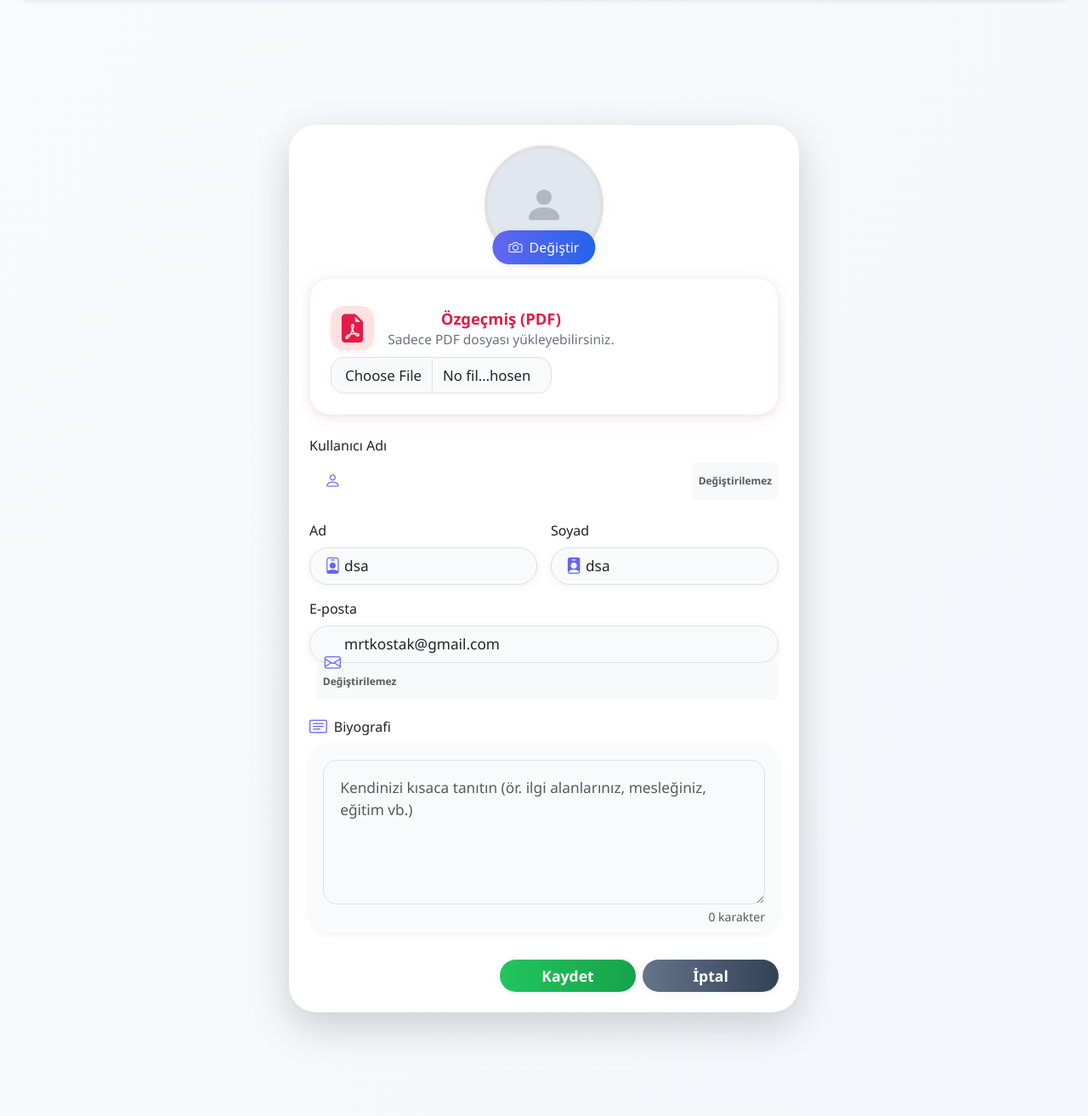
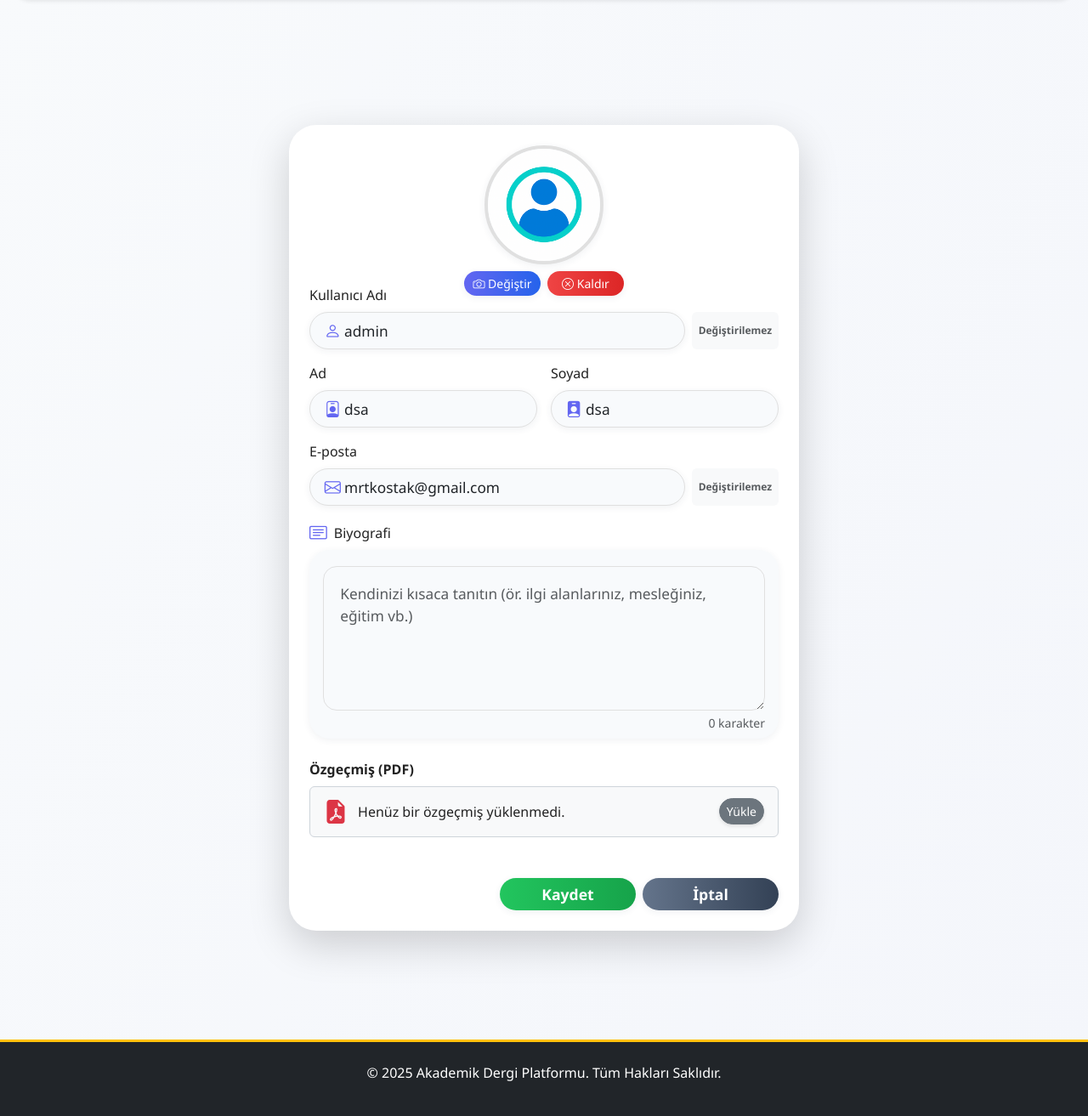
Before and after one commit to Mkosttak/academic_journal, a Django app: page /users/profil/duzenle/ in a window 1280 px wide. Shown: the part 83-1396 px from the top of the page at 85% size. Run offline with Django 5.2, Linux system fonts and the light colour scheme; a user stored in the database is signed in; data comes from the database, SQL or seed files in the repository; both versions use the stored data as it was after the commit; some libraries are stand-ins or nearby versions.

Commit message:
sorunsuz çalışıyor

```diff
--- a/apps/users/forms.py
+++ b/apps/users/forms.py
@@ -22,9 +22,17 @@ class CustomUserCreationForm(UserCreationForm):
 class CustomUserChangeForm(forms.ModelForm):
     # Parolayı bu formda gösterme
     password = None
+    def __init__(self, *args, **kwargs):
+        super().__init__(*args, **kwargs)
+        self.fields['email'].disabled = True
+        self.fields['username'].disabled = True
+        self.fields['first_name'].required = True
+        self.fields['first_name'].error_messages = {'required': 'Ad alanı zorunludur.'}
+        self.fields['last_name'].required = True
+        self.fields['last_name'].error_messages = {'required': 'Soyad alanı zorunludur.'}
     class Meta:
         model = User
-        fields = ('first_name', 'last_name', 'email', 'biyografi', 'profile_resmi', 'resume')
+        fields = ('username', 'first_name', 'last_name', 'email', 'biyografi', 'profile_resmi', 'resume')
         widgets = {
             'biyografi': forms.Textarea(attrs={'rows': 4}),
             'resume': forms.ClearableFileInput(attrs={
--- a/apps/users/views.py
+++ b/apps/users/views.py
@@ -98,24 +98,5 @@ class ProfilDuzenleView(LoginRequiredMixin, UpdateView):
         return self.request.user
 
     def form_valid(self, form):
-        response = super().form_valid(form)
-        user = self.object
-
-        # Kullanıcının yazar profili varsa, isim_soyisim'i güncelle
-        try:
-            yazar = user.yazar_profili
-            if yazar:
-                yeni_isim = user.get_full_name() or user.username
-                if yazar.isim_soyisim != yeni_isim:
-                    yazar.isim_soyisim = yeni_isim
-                    yazar.save()
-        except Yazar.DoesNotExist:
-            # Eğer yazar profili yoksa ve kullanıcının makalesi varsa, yeni profil oluştur
-            yeni_isim = user.get_full_name() or user.username
-            Yazar.objects.create(
-                user_hesabi=user,
-                isim_soyisim=yeni_isim
-            )
-
         messages.success(self.request, 'Profil bilgileriniz başarıyla güncellendi.')
-        return response
+        return super().form_valid(form)
--- a/templates/users/profil_duzenle.html
+++ b/templates/users/profil_duzenle.html
@@ -12,57 +12,29 @@
                     <div class="text-center mb-4">
                         <div class="profile-pic-wrapper mx-auto mb-3">
                             <label for="id_profile_pic" class="profile-pic-label">
-                                {% if form.profile_pic.value %}
-                                    <img id="image-preview" src="{{ form.profile_pic.value.url }}" class="profile-pic" alt="Profil Resmi">
+                                {% if user.profile_resmi %}
+                                    <img id="image-preview" src="{{ user.profile_resmi.url }}" class="profile-pic" alt="Profil Resmi">
                                 {% else %}
                                     <div class="profile-pic profile-pic-empty d-flex align-items-center justify-content-center">
                                         <i class="bi bi-person-fill"></i>
                                     </div>
                                 {% endif %}
-                                <span class="profile-pic-change-btn"><i class="bi bi-camera"></i> Değiştir</span>
                             </label>
+                            <div class="d-flex justify-content-center gap-2 mt-2">
+                                <button type="button" class="btn btn-sm btn-primary" id="change-profile-pic-btn"><i class="bi bi-camera"></i> Değiştir</button>
+                                <button type="button" class="btn btn-sm btn-danger" id="remove-profile-pic-btn"><i class="bi bi-x-circle"></i> Kaldır</button>
+                            </div>
                             {{ form.profile_pic|add_class:'d-none' }}
-                        </div>
-                        <div class="resume-modern-box mb-4">
-                            <div class="d-flex align-items-center gap-3 mb-2">
-                                <div class="resume-modern-icon-wrap">
-                                    <i class="bi bi-file-earmark-pdf-fill"></i>
-                                </div>
-                                <div>
-                                    <div class="resume-modern-title">Özgeçmiş (PDF)</div>
-                                    <div class="resume-modern-desc">Sadece PDF dosyası yükleyebilirsiniz.</div>
-                                </div>
-                            </div>
-                            <div class="resume-modern-content mt-2">
-                                {% if user.resume %}
-                                    <div class="resume-modern-file d-flex align-items-center gap-2 mb-2">
-                                        <span class="badge bg-success">Yüklü</span>
-                                        <a href="{{ user.resume.url }}" target="_blank" class="resume-modern-filename">
-                                            <i class="bi bi-file-earmark-pdf-fill text-danger"></i> {{ user.resume.name|cut:'resumes/' }}
-                                        </a>
-                                        <a href="{{ user.resume.url }}" target="_blank" class="btn btn-outline-primary btn-sm"><i class="bi bi-download"></i> İndir</a>
-                                        {# Temizle butonu için bir checkbox veya buton ekleyebilirsiniz, backend desteği gerekebilir #}
-                                    </div>
-                                {% endif %}
-                                <div class="resume-modern-upload d-flex align-items-center gap-2">
-                                    {{ form.resume|add_class:'form-control resume-modern-input'|attr:'accept:application/pdf' }}
-                                    <span id="resume-file-name" class="resume-modern-selected ms-2"></span>
-                                </div>
-                                {% if form.resume.errors %}
-                                    <div class="alert alert-danger mt-2 py-1 px-2">{{ form.resume.errors }}</div>
-                                {% endif %}
-                            </div>
+                            <input type="checkbox" name="profile_pic-clear" id="profile_pic-clear_id" class="d-none">
                         </div>
                     </div>
                     <div class="row g-3">
                         <div class="col-12">
                             <label for="id_username" class="form-label">Kullanıcı Adı</label>
-                            <div class="d-flex align-items-center gap-2 mb-2">
-                                <div class="input-icon-group flex-grow-1" style="position:relative; width:100%;">
-                                    <i class="bi bi-person"></i>
-                                    {{ form.username|add_class:'form-control profile-input'|attr:'readonly:true' }}
-                                </div>
-                                <span class="badge bg-light text-muted align-middle" style="height: 44px; display: flex; align-items: center;">Değiştirilemez</span>
+                            <div class="input-icon-group align-items-center d-flex" style="position:relative; width:100%;">
+                                <i class="bi bi-person" style="top: 50%; transform: translateY(-50%); position: absolute; left: 1.1rem;"></i>
+                                {{ form.username|add_class:'form-control profile-input'|attr:'readonly:true' }}
+                                <span class="badge bg-light text-muted align-middle ms-2" style="height: 44px; display: flex; align-items: center;">Değiştirilemez</span>
                             </div>
                         </div>
                         <div class="col-md-6 col-12">
@@ -71,6 +43,9 @@
                                 <i class="bi bi-person-badge"></i>
                                 {{ form.first_name|add_class:'form-control profile-input' }}
                             </div>
+                            {% if form.first_name.errors %}
+                                <div class="alert alert-danger mt-1 py-1 px-2">{{ form.first_name.errors.0 }}</div>
+                            {% endif %}
                         </div>
                         <div class="col-md-6 col-12">
                             <label for="id_last_name" class="form-label">Soyad</label>
@@ -78,11 +53,14 @@
                                 <i class="bi bi-person-badge-fill"></i>
                                 {{ form.last_name|add_class:'form-control profile-input' }}
                             </div>
+                            {% if form.last_name.errors %}
+                                <div class="alert alert-danger mt-1 py-1 px-2">{{ form.last_name.errors.0 }}</div>
+                            {% endif %}
                         </div>
                         <div class="col-12">
                             <label for="id_email" class="form-label">E-posta</label>
-                            <div class="input-icon-group">
-                                <i class="bi bi-envelope"></i>
+                            <div class="input-icon-group align-items-center d-flex" style="position:relative; width:100%;">
+                                <i class="bi bi-envelope" style="top: 50%; transform: translateY(-50%); position: absolute; left: 1.1rem;"></i>
                                 {{ form.email|add_class:'form-control profile-input'|attr:'readonly:true' }}
                                 <span class="badge bg-light text-muted ms-2 align-middle" style="height: 44px; display: flex; align-items: center;">Değiştirilemez</span>
                             </div>
@@ -95,6 +73,28 @@
                             <div class="bio-modern-box position-relative mb-2">
                                 {{ form.biyografi|add_class:'form-control bio-modern-textarea'|attr:'rows:5'|attr:'placeholder:Kendinizi kısaca tanıtın (ör. ilgi alanlarınız, mesleğiniz, eğitim vb.)' }}
                                 <div class="bio-char-count text-end small text-muted mt-1" id="bio-char-count"></div>
+                            </div>
+                        </div>
+                        <div class="col-12">
+                            <label class="form-label fw-bold">{{ form.resume.label }}</label>
+                            <div class="pdf-upload-wrapper" id="resume-wrapper">
+                                <div class="pdf-display">
+                                    <i class="bi bi-file-earmark-pdf-fill pdf-icon"></i>
+                                    <span id="pdf-filename" class="pdf-filename">
+                                        {% if form.instance.resume and form.instance.resume.url %}
+                                            <a href="{{ form.instance.resume.url }}" target="_blank">{{ form.instance.resume.name|cut:'resumes/' }}</a>
+                                        {% else %}
+                                            Henüz bir özgeçmiş yüklenmedi.
+                                        {% endif %}
+                                    </span>
+                                </div>
+                                <div class="pdf-actions">
+                                    <button type="button" class="btn btn-sm btn-secondary" id="change-pdf-btn">{% if form.instance.resume and form.instance.resume.url %}Değiştir{% else %}Yükle{% endif %}</button>
+                                    <button type="button" class="btn btn-sm btn-danger {% if not form.instance.resume %}d-none{% endif %}" id="remove-pdf-btn">Kaldır</button>
+                                </div>
+                            </div>
+                            <div class="d-none">
+                                {{ form.resume }}
                             </div>
                         </div>
                     </div>
@@ -245,6 +245,7 @@
     font-size: 1.2rem;
     color: #6366f1;
     z-index: 2;
+    line-height: 1;
 }
 .input-icon-group .form-control {
     width: 100%;
@@ -331,26 +332,111 @@
     box-shadow: 0 0 0 0.15rem #b6d4fe, 0 2px 8px 0 rgba(44,62,80,0.10);
     background: #fff;
 }
+.pdf-upload-wrapper {
+    display: flex;
+    align-items: center;
+    justify-content: space-between;
+    border: 1px solid #ced4da;
+    padding: 0.5rem 1rem;
+    border-radius: 0.375rem;
+    background-color: #f8f9fa;
+    transition: all 0.2s ease-in-out;
+    margin-bottom: 1.5rem;
+}
+.pdf-display {
+    display: flex;
+    align-items: center;
+    gap: 0.75rem;
+}
+.pdf-icon {
+    font-size: 1.75rem;
+    color: #dc3545;
+}
+.pdf-filename a {
+    text-decoration: none;
+    color: #0d6efd;
+    font-weight: 500;
+}
+.pdf-filename a:hover {
+    text-decoration: underline;
+}
+.pdf-actions {
+    display: flex;
+    gap: 0.5rem;
+}
+.profile-pic-wrapper .btn {
+    min-width: 90px;
+    font-weight: 500;
+    border-radius: 1.2rem;
+    box-shadow: 0 2px 8px rgba(44,62,80,0.07);
+    transition: background 0.2s, color 0.2s, box-shadow 0.2s;
+}
+.profile-pic-wrapper .btn-primary {
+    background: linear-gradient(90deg, #6366f1 0%, #2563eb 100%);
+    border: none;
+    color: #fff;
+}
+.profile-pic-wrapper .btn-primary:hover {
+    background: linear-gradient(90deg, #2563eb 0%, #6366f1 100%);
+    color: #fff;
+}
+.profile-pic-wrapper .btn-danger {
+    background: linear-gradient(90deg, #ef4444 0%, #dc2626 100%);
+    border: none;
+    color: #fff;
+}
+.profile-pic-wrapper .btn-danger:hover {
+    background: linear-gradient(90deg, #dc2626 0%, #ef4444 100%);
+    color: #fff;
+}
 </style>
 <script>
 document.addEventListener('DOMContentLoaded', function() {
-    // Profil resmi önizleme ve dosya seçme
-    const profilePicInput = document.getElementById('id_profile_pic');
+    // Profil resmi değiştir
+    const changeBtn = document.getElementById('change-profile-pic-btn');
+    const fileInput = document.getElementById('id_profile_pic');
     const imagePreview = document.getElementById('image-preview');
-    const profilePicLabel = document.querySelector('.profile-pic-label');
-    if (profilePicInput && profilePicLabel) {
-        profilePicLabel.addEventListener('click', function(e) {
-            if (e.target.classList.contains('profile-pic-change-btn') || e.target.classList.contains('bi-camera')) {
-                profilePicInput.click();
-            }
+    const clearCheckbox = document.getElementById('profile_pic-clear_id');
+    const removeBtn = document.getElementById('remove-profile-pic-btn');
+
+    if (changeBtn && fileInput) {
+        changeBtn.addEventListener('click', function(e) {
+            e.preventDefault();
+            fileInput.click();
         });
-        profilePicInput.addEventListener('change', function(event) {
+    }
+    // Yeni profil resmi seçildiğinde önizlemeyi güncelle
+    if (fileInput && imagePreview) {
+        fileInput.addEventListener('change', function(event) {
             if (event.target.files && event.target.files[0]) {
                 const reader = new FileReader();
                 reader.onload = function(e) {
-                    if (imagePreview) imagePreview.src = e.target.result;
+                    imagePreview.src = e.target.result;
+                    imagePreview.style.display = 'block';
+                    // Eğer daha önce default icon eklendiyse kaldır
+                    const emptyDiv = imagePreview.parentNode.querySelector('.profile-pic-empty');
+                    if (emptyDiv) emptyDiv.remove();
                 }
                 reader.readAsDataURL(event.target.files[0]);
+                // Kaldır işaretini kaldır
+                if (clearCheckbox) clearCheckbox.checked = false;
+            }
+        });
+    }
+    // Profil resmi kaldır
+    if (removeBtn && clearCheckbox && imagePreview) {
+        removeBtn.addEventListener('click', function(e) {
+            e.preventDefault();
+            clearCheckbox.checked = true;
+            imagePreview.src = '';
+            imagePreview.style.display = 'none';
+            // Default iconu göster
+            let emptyDiv = imagePreview.parentNode.querySelector('.profile-pic-empty');
+            if (!emptyDiv) {
+                emptyDiv = document.createElement('div');
+                emptyDiv.className = 'profile-pic profile-pic-empty d-flex align-items-center justify-content-center';
+                emptyDiv.innerHTML = '<i class="bi bi-person-fill"></i>';
+                imagePreview.parentNode.appendChild(emptyDiv);
             }
         });
     }
@@ -376,6 +462,38 @@ document.addEventListener('DOMContentLoaded', function() {
         bioInput.addEventListener('input', updateBioCount);
         updateBioCount();
     }
+    const changePdfBtn = document.getElementById('change-pdf-btn');
+    const removePdfBtn = document.getElementById('remove-pdf-btn');
+    const pdfFilenameSpan = document.getElementById('pdf-filename');
+    const realFileInput = document.getElementById('id_resume');
+    const clearFileCheckbox = document.getElementById('resume-clear_id');
+
+    if (changePdfBtn) {
+        changePdfBtn.addEventListener('click', function() {
+            realFileInput.click();
+        });
+    }
+    if (realFileInput) {
+        realFileInput.addEventListener('change', function() {
+            if (this.files && this.files.length > 0) {
+                pdfFilenameSpan.textContent = this.files[0].name;
+                removePdfBtn.classList.remove('d-none');
+                if (clearFileCheckbox) {
+                    clearFileCheckbox.checked = false;
+                }
+            }
+        });
+    }
+    if (removePdfBtn) {
+        removePdfBtn.addEventListener('click', function() {
+            if (clearFileCheckbox) {
+                clearFileCheckbox.checked = true;
+            }
+            realFileInput.value = '';
+            pdfFilenameSpan.innerHTML = '<i>Dosya kaldırıldı. Kaydedince silinecek.</i>';
+            removePdfBtn.classList.add('d-none');
+        });
+    }
 });
 </script>
 {% endblock %}
```
Also changed, not shown: apps/users/signals.py (+14 -2 lines), db.sqlite3, 2 other files.
